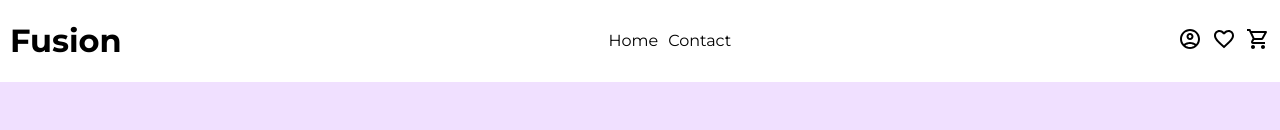
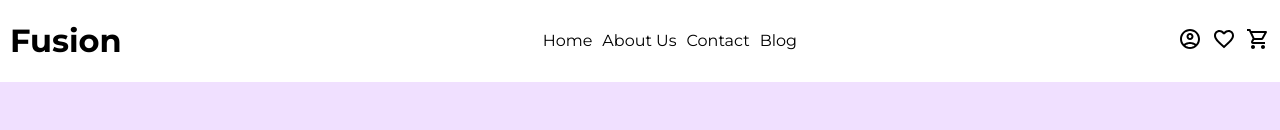
Before and after one commit to mabisha/Ecommerce-Website, a React (Create React App) app in the folder client/: page / in a window 1280 px wide. Shown: the top 130 px of the page. Built offline with nearby package versions, Linux system fonts and the light colour scheme.

Commit message:
Necessary changes in frontend

```diff
--- a/client/src/components/nav.js
+++ b/client/src/components/nav.js
@@ -17,6 +17,11 @@ function Nav() {
           </Link>
         </li>
         <li className="app-list">
+          <Link style={{ textDecoration: "none", color: "black" }} to="/about">
+            About Us
+          </Link>
+        </li>
+        <li className="app-list">
           <Link
             style={{ textDecoration: "none", color: "black" }}
             to="/contact"
@@ -24,6 +29,11 @@ function Nav() {
             Contact
           </Link>
         </li>
+        <li className="app-list">
+          <Link style={{ textDecoration: "none", color: "black" }} to="/blog">
+            Blog
+          </Link>
+        </li>
       </ul>
     </nav>
   );
```
